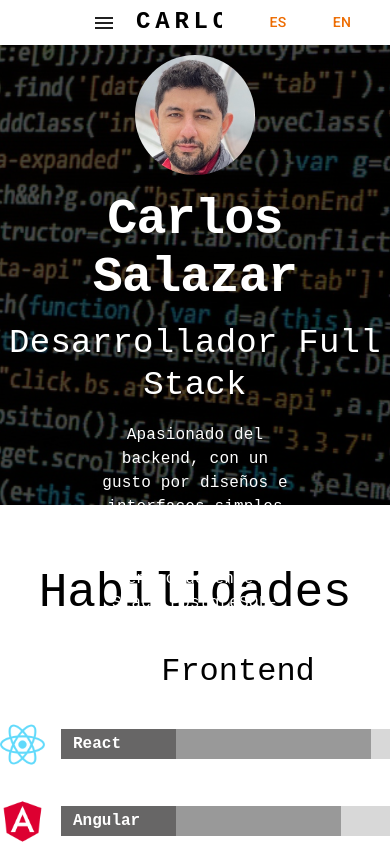
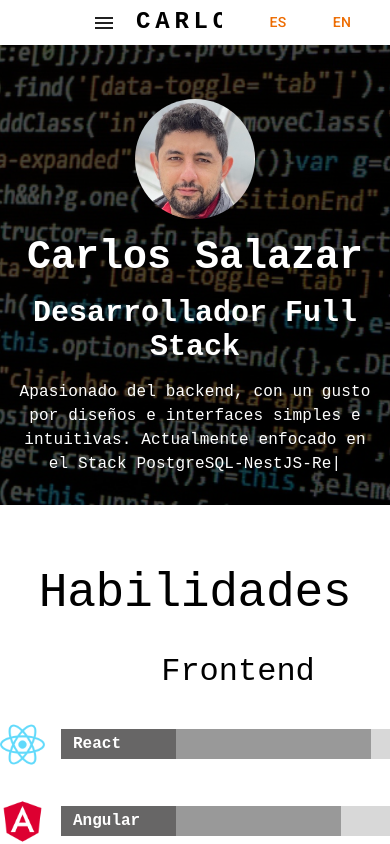
Before and after one commit to telcash/portfolio, a React (Create React App) app: page / in a window 390 px wide. Shown: the top 844 px of the page. Built offline with nearby package versions, Linux system fonts and the light colour scheme.

Commit message:
Ajustado responsive en Hero

```diff
--- a/src/App.js
+++ b/src/App.js
@@ -4,6 +4,7 @@ import './App.css';
 import { ThemeProvider, createTheme } from '@mui/material/styles';
 
 import { Navbar, Hero, Skills, Portfolio, Footer } from './components/containers';
+import { Height } from '@mui/icons-material';
 
 const theme = createTheme({
   palette: {
@@ -16,6 +17,28 @@ const theme = createTheme({
     }
   }
 })
+
+theme.typography.h1 = {
+  fontSize: 50,
+  '@media (max-width:600px)': {
+    fontSize: 40,
+  }
+}
+
+theme.typography.h4 = {
+  '@media (max-width:600px)': {
+    fontSize: 30,
+
+  }
+}
+
+theme.typography.p = {
+  fontSize: 16,
+  '@media (max-width:600px)': {
+    fontSize: 12,
+  },
+
+}
 
 const App = () => {
   return (
--- a/src/components/containers/hero/Hero.jsx
+++ b/src/components/containers/hero/Hero.jsx
@@ -22,10 +22,10 @@ const Hero = () => {
                 variant="h1"
                 component="h1"
                 zIndex={1}
+
                 sx={{
                     fontFamily: 'monospace',
                     fontWeight: 700,
-                    fontSize: 50,
                 }}
             >
                 {t("name")}
@@ -45,10 +45,10 @@ const Hero = () => {
                 zIndex={1}
                 height={72}
                 maxWidth={600}
-                width='50%'
+                minWidth={370}
+                width='60%'
                 component="p"
                 sx={{
-                    fontSize: 16,
                     fontFamily: 'monospace'
                 }}
             >
```
